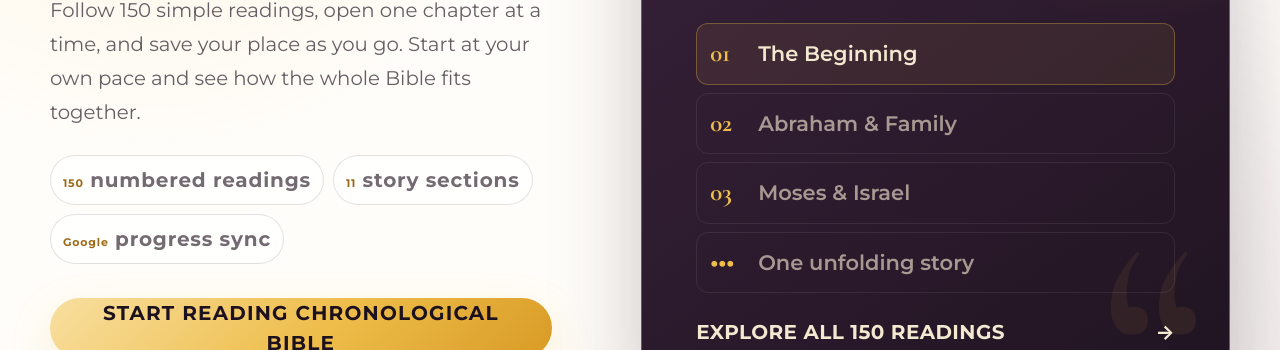
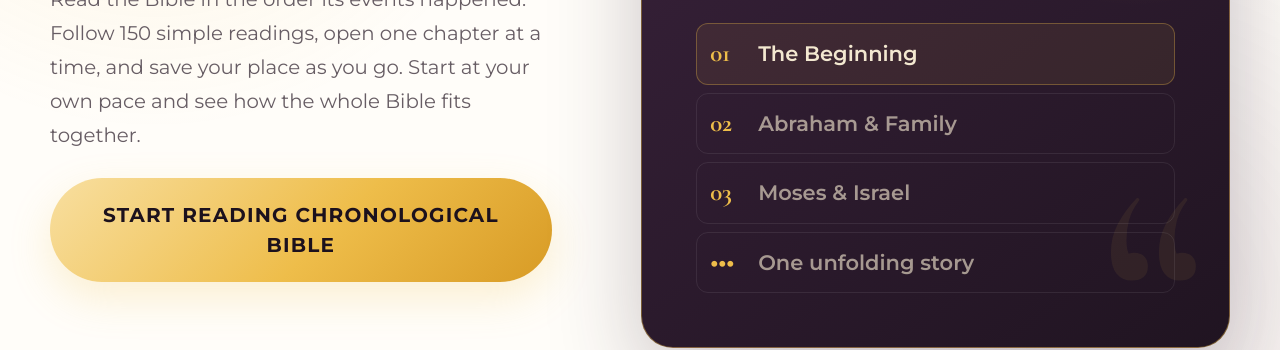
Before and after one commit to tryjesusmedia/tjm, a website: page welcome/index.html in a window 1280 px wide. Shown: the part 602-952 px from the top of the page. Drawn offline with nearby package versions, Linux system fonts and the light colour scheme.

Commit message:
Improve welcome CTA spacing and guide title readability

```diff
--- a/signupcomplete/assets/style.css
+++ b/signupcomplete/assets/style.css
@@ -3526,3 +3526,18 @@ button:focus-visible {
   }
 
 }
+
+/* Comfortable CTA spacing and readable guide titles. */
+main .chron-promo-copy .button {
+  box-sizing: border-box;
+  height: auto;
+  min-height: 76px;
+  padding: 22px 32px;
+  line-height: 1.5;
+  white-space: normal;
+  text-align: center;
+}
+main .guide-item-copy strong {
+  font-size: 1.625rem !important;
+  line-height: 1.4;
+}
--- a/welcome/assets/readable-welcome.css
+++ b/welcome/assets/readable-welcome.css
@@ -6,7 +6,7 @@
 .welcome-readable main .button { white-space:normal; min-height:56px; text-align:center; }
 .welcome-readable main h2 { font-size:clamp(40px,4.6vw,68px); }
 .welcome-readable main h3 { font-size:clamp(32px,3vw,42px); }
-.welcome-readable .guide-item-copy strong { font-size:24px !important; line-height:1.4; }
+.welcome-readable .guide-item-copy strong { font-size:1.625rem !important; line-height:1.4; }
 .welcome-readable .guide-item-copy small { font-size:20px !important; }
 .welcome-readable .guide-item { height:auto; min-height:90px; }
 .welcome-readable .chron-window-heading strong { font-size:clamp(32px,3vw,42px); line-height:1.25; }
--- a/welcome/assets/style.css
+++ b/welcome/assets/style.css
@@ -3526,3 +3526,18 @@ button:focus-visible {
   }
 
 }
+
+/* Comfortable CTA spacing and readable guide titles. */
+main .chron-promo-copy .button {
+  box-sizing: border-box;
+  height: auto;
+  min-height: 76px;
+  padding: 22px 32px;
+  line-height: 1.5;
+  white-space: normal;
+  text-align: center;
+}
+main .guide-item-copy strong {
+  font-size: 1.625rem !important;
+  line-height: 1.4;
+}
--- a/welcome/index.html
+++ b/welcome/index.html
@@ -70,7 +70,7 @@
 
   <link
     rel="stylesheet"
-    href="assets/style.css?v=20260904-2"
+    href="assets/style.css?v=20260914-3"
   />
 
   <link
@@ -125,7 +125,7 @@
     @media print { .app-download-row { display: none; } }
   </style>
 <link rel="stylesheet" href="/assets/membership-offers.css?v=20260914-2" />
-<link rel="stylesheet" href="/welcome/assets/readable-welcome.css?v=20260914-1" />
+<link rel="stylesheet" href="/welcome/assets/readable-welcome.css?v=20260914-3" />
 <script defer src="/assets/perk-carousels.js?v=20260914-1"></script>
 </head>
 
@@ -228,12 +228,6 @@
 
           <p>Read the Bible in the order its events happened. Follow 150 simple readings, open one chapter at a time, and save your place as you go. Start at your own pace and see how the whole Bible fits together.</p>
 
-          <div class="chron-promo-features" aria-label="Chronological reading plan features">
-            <span><strong>150</strong> numbered readings</span>
-            <span><strong>11</strong> story sections</span>
-            <span><strong>Google</strong> progress sync</span>
-          </div>
-
           <a
             class="button button-gold"
             href="/chronbible/"
@@ -271,9 +265,6 @@
             <span><b>•••</b> One unfolding story</span>
           </div>
 
-          <span class="chron-window-link">
-            Explore all 150 readings <b aria-hidden="true">→</b>
-          </span>
 
         </a>
 
```
Also changed, not shown: signupcomplete/index.html (+1 -10 lines).
